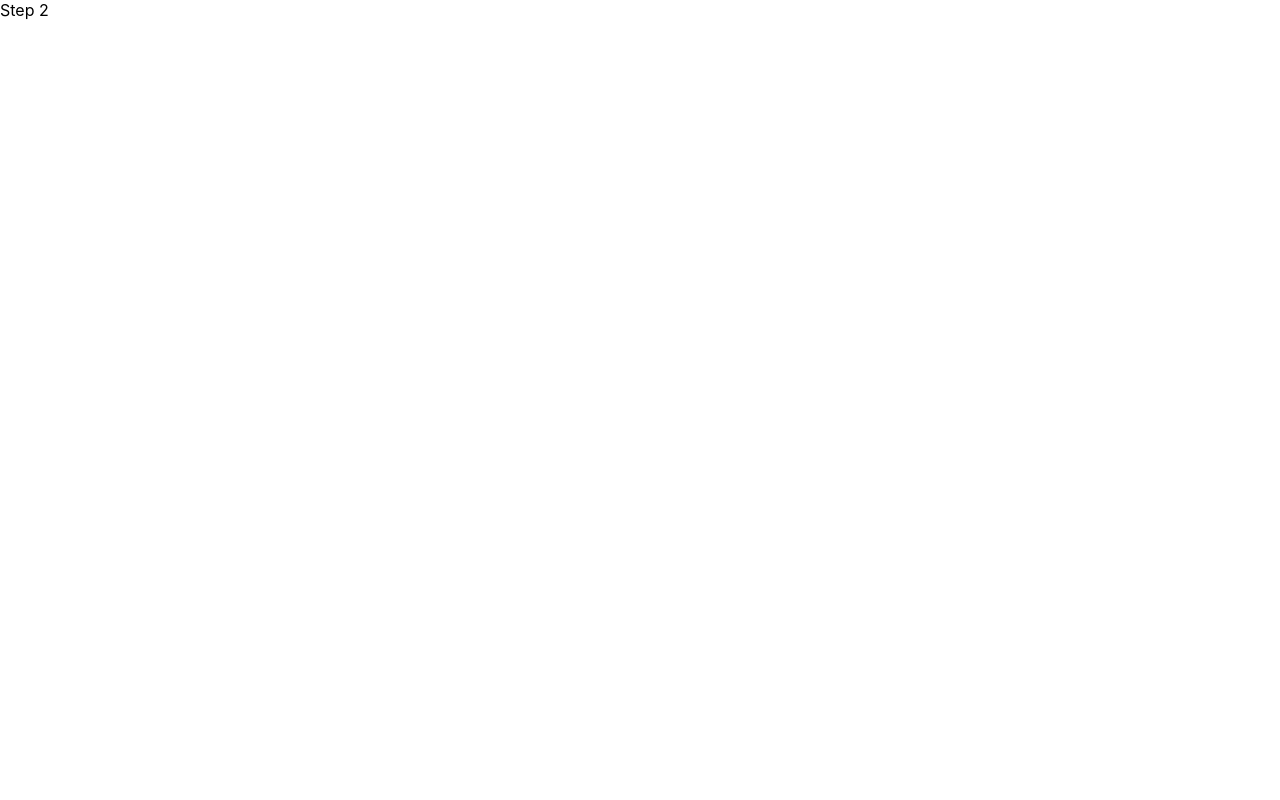
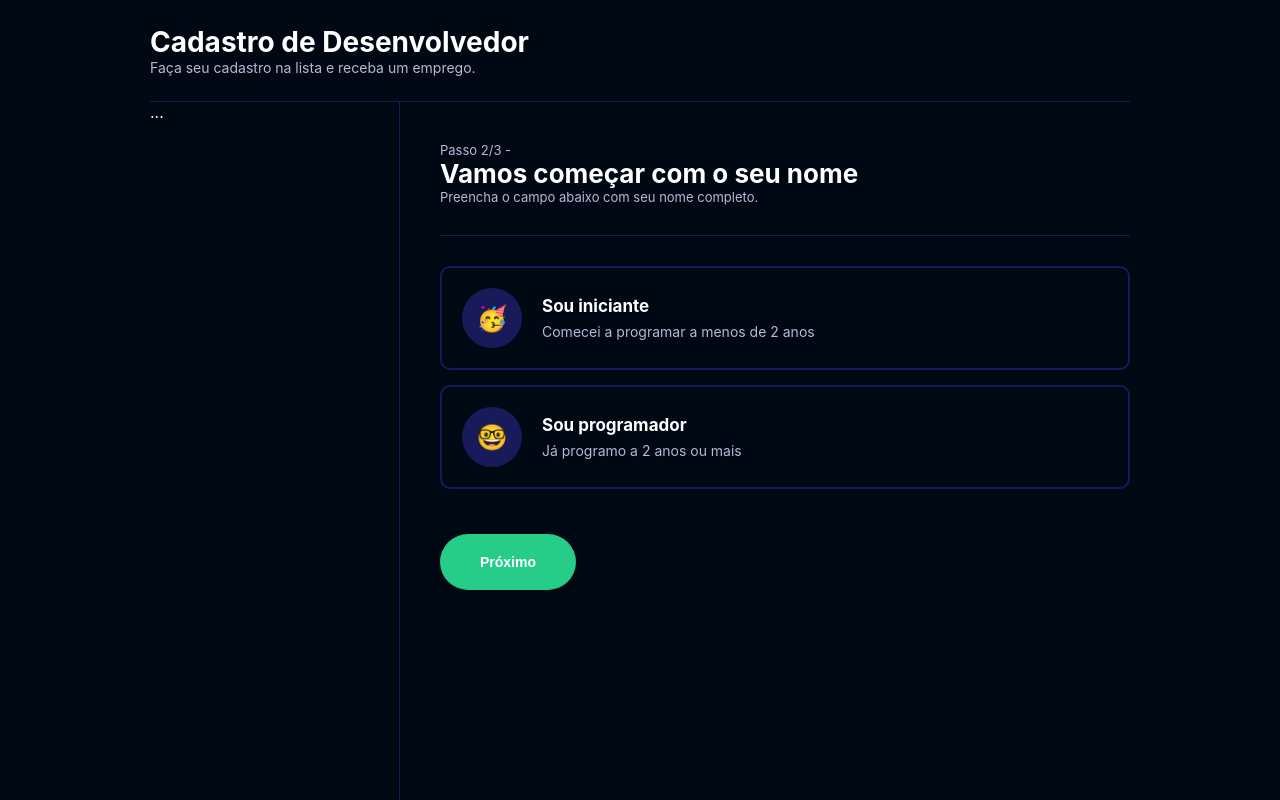
Before and after one commit to guisaoncella/react-form, a React (Vite) app: page /step2 in a window 1280 px wide. Built offline with nearby package versions, Linux system fonts and the light colour scheme.

Commit message:
:lipstick: feat: form step 2

```diff
--- /dev/null
+++ b/src/components/SelectOption/index.tsx
@@ -0,0 +1,19 @@
+import { Container, Icon, Info, Title, Description } from "./styles"
+
+type Props = {
+    title: string
+    description: string
+    icon: string
+}
+
+export const SelectOption = ({title, description, icon}: Props) => {
+    return(
+        <Container>
+            <Icon>{icon}</Icon>
+            <Info>
+                <Title>{title}</Title>
+                <Description>{description}</Description>
+            </Info>
+        </Container>
+    )
+}
--- /dev/null
+++ b/src/components/SelectOption/styles.ts
@@ -0,0 +1,43 @@
+import styled from "styled-components";
+
+export const Container = styled.div`
+    display: flex;
+    border: 2px solid #16195C;
+    border-radius: 10px;
+    padding: 20px;
+    margin-bottom: 15px;
+    align-items: center;
+    cursor: pointer;
+
+    &:hover{
+        transition: all 300ms;
+        border: 2px solid #496459;
+    }
+`
+
+export const Icon = styled.div`
+    width: 60px;
+    height: 60px;
+    border-radius: 50%;
+    background-color: #191A59;
+    display: flex;
+    justify-content: center;
+    align-items: center;
+    font-size: 25px;
+`
+
+export const Info = styled.div`
+    flex: 1;
+    margin-left: 20px;
+`
+
+export const Title = styled.div`
+    font-size: 17px;
+    font-weight: bold;
+    margin-bottom: 7px;
+`
+
+export const Description = styled.div`
+    font-size: 14px;
+    color: #b8b8d4;
+`
--- a/src/pages/FormStep2/index.tsx
+++ b/src/pages/FormStep2/index.tsx
@@ -1,9 +1,48 @@
+import { useNavigate } from "react-router-dom";
+import { Theme } from "../../components/Themes";
 import { Container } from "./styles";
+import { useForm, FormActions } from "../../contexts/FormContext";
+import { useEffect } from "react";
+import { SelectOption } from "../../components/SelectOption";
 
 export const FormStep2 = () => {
+    const navigate = useNavigate();
+    const {state, dispatch} = useForm()
+
+    useEffect(() => {
+        dispatch({
+            type: FormActions.setCurrentStep,
+            payload: 2
+        })
+    },[])
+
+    const handleNextStep = () => {
+        navigate('/step3')
+    }
+
     return(
-        <Container>
-            Step 2
-        </Container>
+        <Theme>
+            <Container>
+                <p>Passo 2/3 - {state.name}</p>
+                <h1>Vamos começar com o seu nome</h1>
+                <p>Preencha o campo abaixo com seu nome completo.</p>
+
+                <hr/>
+
+                <SelectOption
+                    title="Sou iniciante"
+                    description="Comecei a programar a menos de 2 anos"
+                    icon="🥳"
+                />
+
+                <SelectOption
+                    title="Sou programador"
+                    description="Já programo a 2 anos ou mais"
+                    icon="🤓"
+                />
+
+                <button onClick={handleNextStep}>Próximo</button>
+            </Container>
+        </Theme>
     )
 }
--- a/src/pages/FormStep2/styles.ts
+++ b/src/pages/FormStep2/styles.ts
@@ -1,5 +1,36 @@
 import styled from "styled-components";
 
 export const Container = styled.div`
+    p{
+        font-size: 13px;
+        color: #b8b8da;
+    }
 
+    h1{
+        font-size: 26px;
+    }
+
+    hr{
+        height: 1px;
+        border: 0;
+        background-color: #16195C;
+        margin: 30px 0;
+    }
+
+    button {
+        background-color: #25CD89;
+        color: #fff;
+        font-size: 14px;
+        font-weight: bold;
+        padding: 20px 40px;
+        border: 0;
+        border-radius: 30px;
+        cursor: pointer;
+        margin-top: 30px;
+
+        &:hover{
+            opacity: .8;
+            transition: opacity 300ms;
+        }
+    }
 `
```
